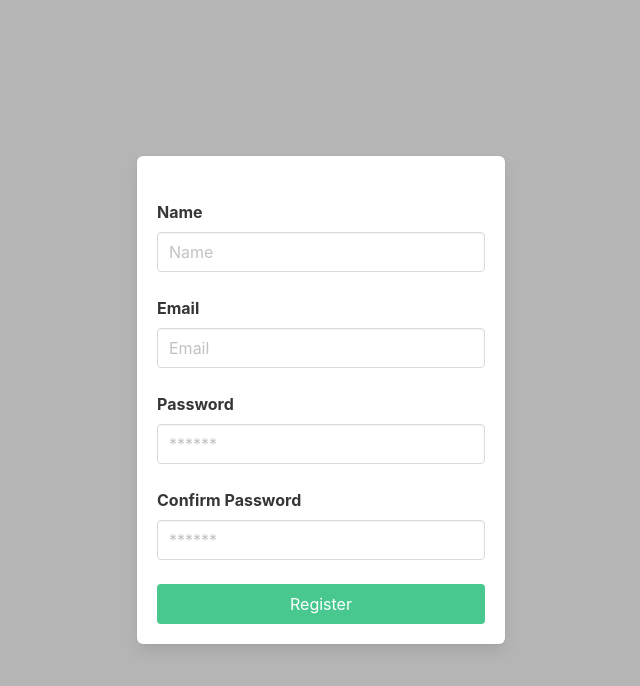
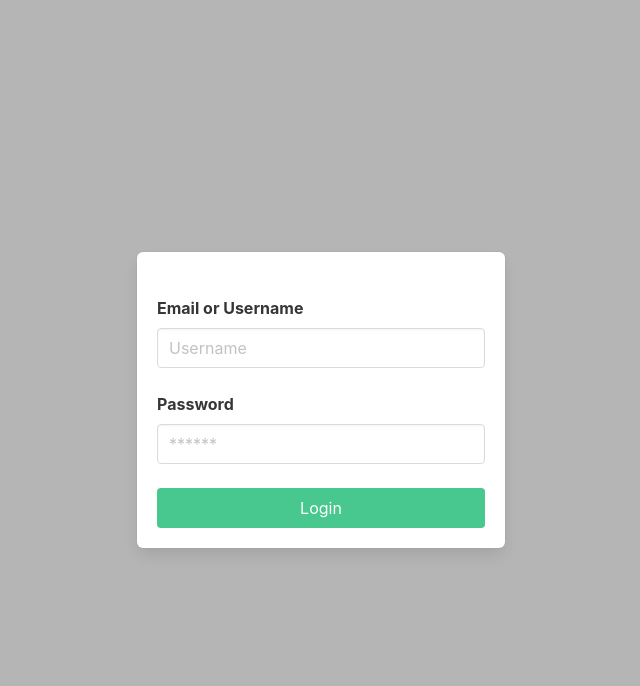
Before and after one commit to WayneNtkM/FullStackApp, a React (Create React App) app in the folder frontend/: page / in a window 1280 px wide. Shown: the top 686 px of the page, without its empty margins (319-959 px from the left). Built offline with nearby package versions, Linux system fonts and the light colour scheme.

Commit message:
Refactoring

```diff
--- a/frontend/src/App.jsx
+++ b/frontend/src/App.jsx
@@ -8,8 +8,8 @@
   return (
     <BrowserRouter>
       <Switch>
-        <Route exact path="/" component={ Register } />
-        <Route path="/login" component={ Login } />
+        <Route exact path="/" component={ Login } />
+        <Route path="/register" component={ Register } />
         <Route path="/dashboard">
           <Navbar />
           <Dashboard />
```
